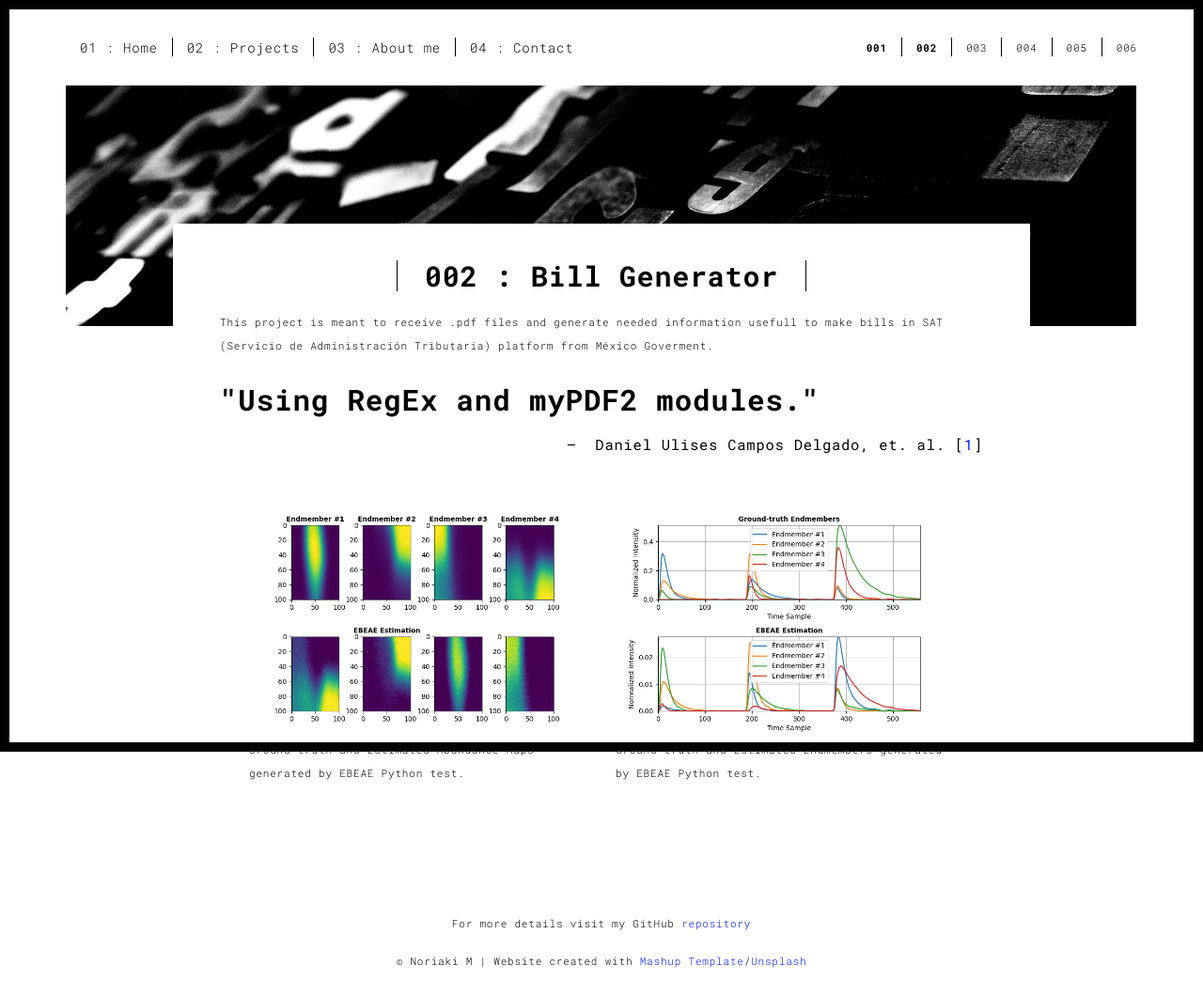
After one commit to NoriakiMawatari/Portfo, a Flask app: page /bills.html in a window 1280 px wide. The commit adds this page. Shown: the whole page at 94% size. Run offline with Flask 2, Linux system fonts and the light colour scheme; some libraries are stand-ins or nearby versions.

Commit message:
Changes in bill project

```diff
--- /dev/null
+++ b/templates/bills.html
@@ -0,0 +1,129 @@
+<!DOCTYPE html>
+<html lang="en">
+
+<head>
+  <meta charset="UTF-8">
+  <meta content="IE=edge" http-equiv="X-UA-Compatible">
+  <meta content="width=device-width,initial-scale=1" name="viewport">
+  <meta content="description" name="description">
+  <meta name="google" content="notranslate" />
+  <meta content="Mashup templates have been developped by Orson.io team" name="author">
+
+  <!-- Disable tap highlight on IE -->
+  <meta name="msapplication-tap-highlight" content="no">
+
+  <link rel="apple-touch-icon" sizes="180x180" href="./static/assets/apple-icon-180x180.png">
+  <link href="./static/assets/logo.ico" rel="icon">
+
+  <title>Bill Generator</title>
+
+<link href="./static/main.3f6952e4.css" rel="stylesheet"></head>
+
+<body class="">
+<div id="site-border-left"></div>
+<div id="site-border-right"></div>
+<div id="site-border-top"></div>
+<div id="site-border-bottom"></div>
+<!-- Add your content of header -->
+<header>
+  <nav class="navbar  navbar-fixed-top navbar-default">
+    <div class="container">
+        <button type="button" class="navbar-toggle collapsed" data-toggle="collapse" data-target="#navbar-collapse" aria-expanded="false">
+          <span class="sr-only">Toggle navigation</span>
+          <span class="icon-bar"></span>
+          <span class="icon-bar"></span>
+          <span class="icon-bar"></span>
+        </button>
+
+      <div class="collapse navbar-collapse" id="navbar-collapse">
+        <ul class="nav navbar-nav ">
+          <li><a href="./index.html" title="">01 : Home</a></li>
+          <li><a href="./works.html" title="">02 : Projects</a></li>
+          <li><a href="./about.html" title="">03 : About me</a></li>
+          <li><a href="./contact.html" title="">04 : Contact</a></li>
+        </ul>
+
+          <ul class="nav navbar-nav navbar-right navbar-small visible-md visible-lg">
+            <li><a href="./ebeae.html" title="" class="active">001</a></li>
+            <li><a href="./bills.html" title="">002</a></li>
+            <li><a href="./index.html" title="">003</a></li>
+            <li><a href="./index.html" title="">004</a></li>
+            <li><a href="./index.html" title="">005</a></li>
+            <li><a href="./index.html" title="">006</a></li>
+          </ul>
+
+
+      </div>
+    </div>
+  </nav>
+</header>
+<div class="section-container">
+  <div class="container">
+    <div class="row">
+      <div class="col-xs-12">
+        <img src="./static/assets/images/work001-01.jpg" class="img-responsive" alt="">
+        <div class="card-container">
+          <div class="text-center">
+            <h1 class="h2">002 : Bill Generator</h1>
+          </div>
+          <p>This project is meant to receive .pdf files and generate needed information usefull to make bills in SAT (Servicio de Administración Tributaria) platform from México Goverment.</p>
+
+          <blockquote>
+            <p> "Using RegEx and myPDF2 modules."</p>
+            <small class="pull-right">Daniel Ulises Campos Delgado, et. al. [<a href="https://ieeexplore.ieee.org/document/8931797" target="_blank">1</a>]</small>
+          </blockquote>
+        </div>
+      </div>
+
+      <div class="col-md-8 col-md-offset-2 section-container-spacer">
+        <div class="row">
+          <div class="col-xs-12 col-md-6">
+            <img src="./static/assets/images/maps.png" class="img-responsive" alt="">
+            <p>Ground-truth and Estimated Abundance Maps generated by EBEAE Python test.</p>
+          </div>
+          <div class="col-xs-12 col-md-6">
+            <img src="./static/assets/images/graphs.png" class="img-responsive" alt="">
+            <p>Ground-truth and Estimated Endmembers generated by EBEAE Python test.</p>
+          </div>
+        </div>
+      </div>
+    </div>
+  </div>
+</div>
+
+
+
+
+<footer class="footer-container text-center">
+  <div class="container">
+    <div class="row">
+      <div class="col-xs-12">
+        <p>For more details visit my GitHub <a href="https://github.com/NoriakiMawatari/EBEAE_Algorithm" target="_blank">repository</a> </p>
+        <p>© Noriaki M | Website created with <a href="http://www.mashup-template.com/" title="Create website with free html template">Mashup Template</a>/<a href="https://www.unsplash.com/" title="Beautiful Free Images">Unsplash</a></p>
+      </div>
+    </div>
+  </div>
+</footer>
+
+<script>
+  document.addEventListener("DOMContentLoaded", function (event) {
+     navActivePage();
+  });
+</script>
+
+<!-- Google Analytics: change UA-XXXXX-X to be your site's ID
+
+<script>
+  (function (i, s, o, g, r, a, m) {
+    i['GoogleAnalyticsObject'] = r; i[r] = i[r] || function () {
+      (i[r].q = i[r].q || []).push(arguments)
+    }, i[r].l = 1 * new Date(); a = s.createElement(o),
+      m = s.getElementsByTagName(o)[0]; a.async = 1; a.src = g; m.parentNode.insertBefore(a, m)
+  })(window, document, 'script', '//www.google-analytics.com/analytics.js', 'ga');
+  ga('create', 'UA-XXXXX-X', 'auto');
+  ga('send', 'pageview');
+</script>
+
+--> <script type="text/javascript" src="./static/main.70a66962.js"></script></body>
+
+</html>
--- a/templates/index.html
+++ b/templates/index.html
@@ -57,7 +57,7 @@
             <div class="text-content">
               <h1>Welcome,<br>
                 <span id="typed-strings">
-                  <span>I'm Noriaki Mawatari</span>
+                  <span>This is Noriaki Mawatari</span>
                   <span>Python Developer</span>
                   <span>and Biomedical Engineer</span>
                 </span>
```
Also changed, not shown: templates/ebeae.html (added, +131 -0 lines), templates/works.html (+5 -5 lines), static/assets/images/abundance_maps.png (deleted), static/assets/images/endmember_graphics.png (deleted), static/assets/images/graphs.png (added), static/assets/images/maps.png (added).
